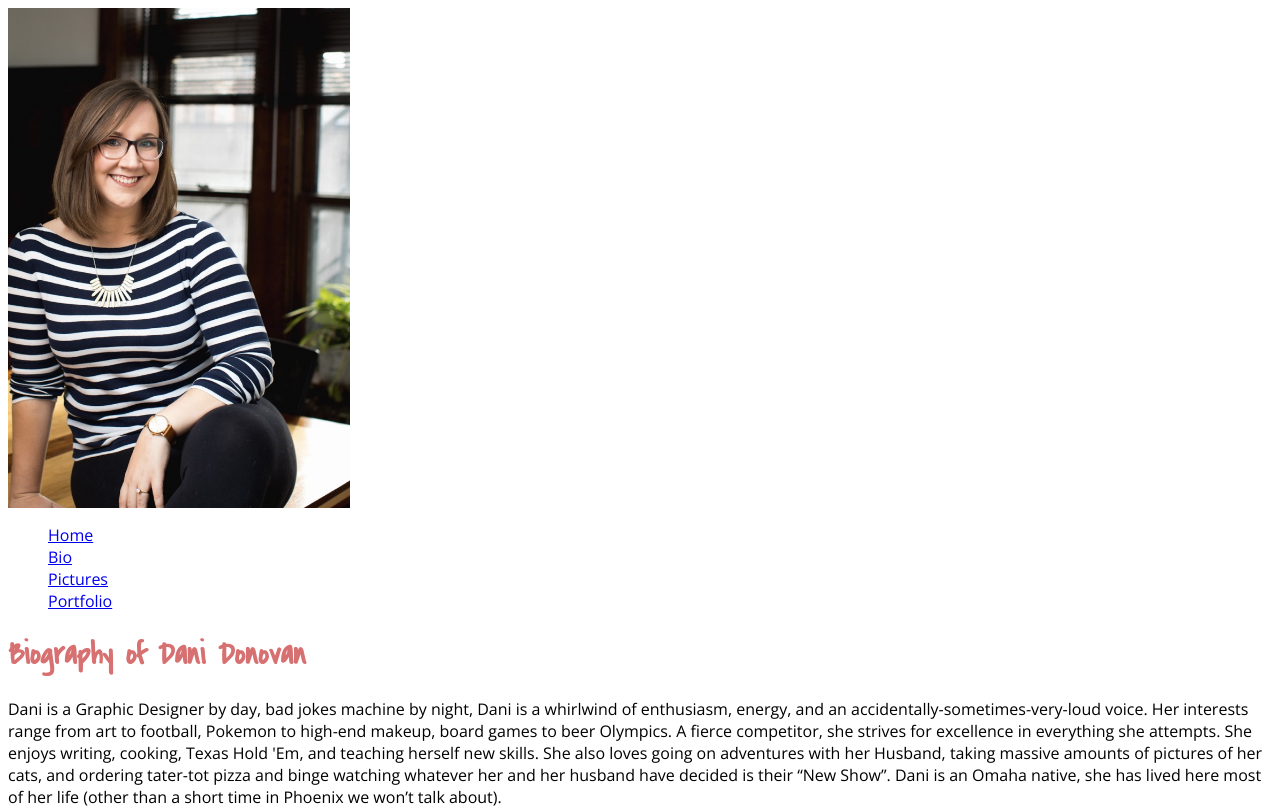
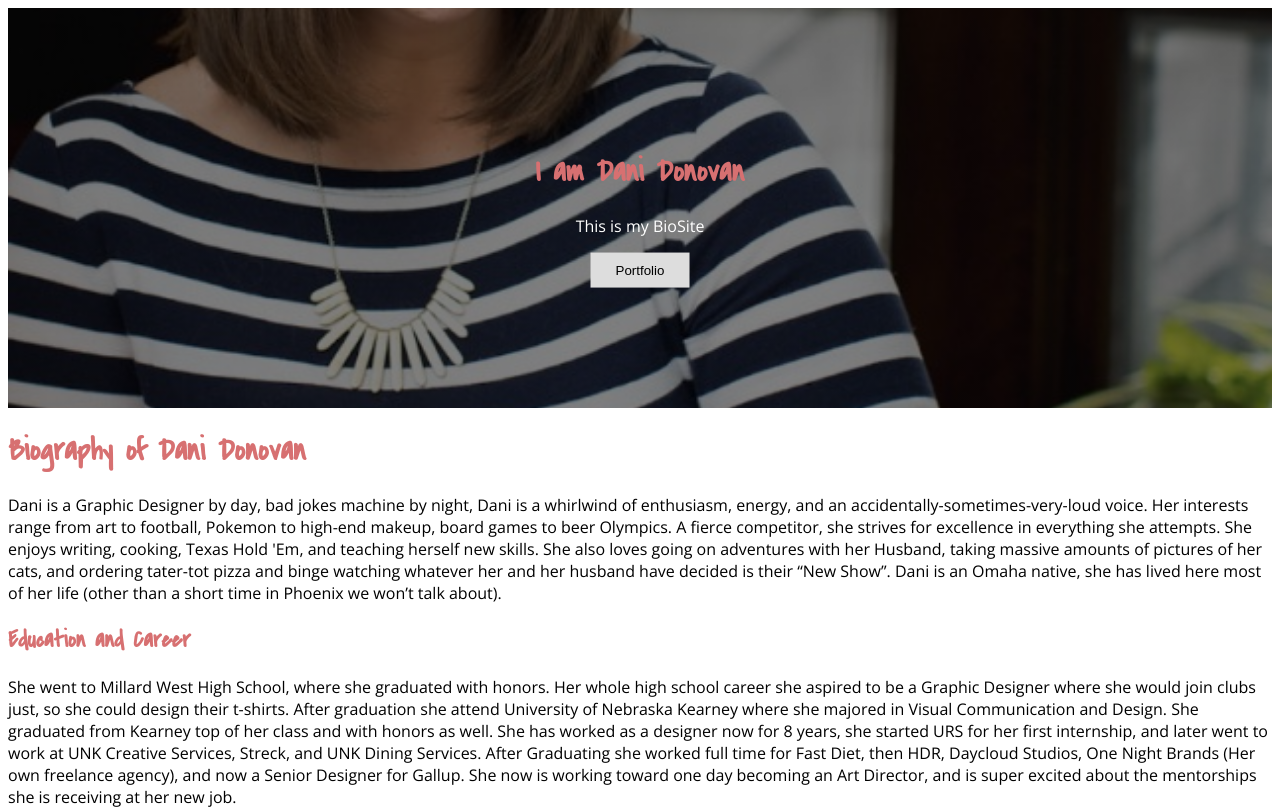
Before and after one commit to joshuaprice88/bioSite, a plain HTML site: page index.html in a window 1280 px wide. Shown: the top 811 px of the page. Drawn offline with nearby package versions, Linux system fonts and the light colour scheme.

Commit message:
Updated with Hero Image

```diff
--- a/index.html
+++ b/index.html
@@ -14,22 +14,15 @@
     </head>
 
     <body>
-        <header>
-
-
-        </header>
+           <div class = "hero-image">
+                <div class = "hero-text">
+                    <h1>I am Dani Donovan</h1>
+                    <p>This is my BioSite</p>
+                    <a href="https://www.danidonovan.com/"><button>Portfolio</button></a>
+                </div>
+                <!--<img src="images/main.jpg" alt="header photo" />-->
+            </div>
         <main>
-            <div>
-                <img src="images/main.jpg" alt="header photo" />
-            </div>
-            <nav>
-                <ul>
-                    <li><a href="#" class="current">Home</a></li>
-                    <li><a href="#" class="current">Bio</a></li>
-                    <li><a href="#" class="current">Pictures</a></li>
-                    <li><a href="https://www.danidonovan.com/" class="current">Portfolio</a></li>
-                </ul>
-            </nav>
             <h1>Biography of Dani Donovan</h1>
             <p>
                     Dani is a Graphic Designer by day, bad jokes machine by night, Dani is a whirlwind of enthusiasm, energy, and an accidentally-sometimes-very-loud voice. Her interests range from art to football, Pokemon to high-end makeup, board games to beer Olympics. A fierce competitor, she strives for excellence in everything she attempts. She enjoys writing, cooking, Texas Hold 'Em, and teaching herself new skills. She also loves going on adventures with her Husband, taking massive amounts of pictures of her cats, and ordering tater-tot pizza and binge watching whatever her and her husband have decided is their “New Show”. Dani is an Omaha native, she has lived here most of her life (other than a short time in Phoenix we won’t talk about).
--- a/style.css
+++ b/style.css
@@ -1,7 +1,46 @@
-body {
+body, html {
+    height: 100%;
     font-family: 'Open Sans', sans-serif;
     font-size: 16px;
 }
+
+
+.hero-image {
+    background-image: linear-gradient(rgba(0, 0, 0, 0.5), rgba(0, 0, 0, 0.5)), url("images/main.jpg");
+    height: 50%;
+
+    /* Position and center the image to scale nicely on all screens */
+    background-position: center;
+    background-repeat: no-repeat;
+    background-size: cover;
+    position: relative;
+}
+
+/* Place text in the middle of the image */
+.hero-text {
+    text-align: center;
+    position: absolute;
+    top: 50%;
+    left: 50%;
+    transform: translate(-50%, -50%);
+    color: white;
+}
+
+.hero-text button {
+    border: none;
+    outline: 0;
+    display: inline-block;
+    padding: 10px 25px;
+    color: black;
+    background-color: #ddd;
+    text-align: center;
+    cursor: pointer;
+  }
+
+.hero-text button:hover {
+    background-color: #555;
+    color: white;
+  }
 
 h1 {
     font-family: 'Covered By Your Grace', cursive;
@@ -18,14 +57,5 @@ li {
 }
 
 img {
-    display: block;
-    height: 500px;
+    display: inline-block;
 }
-
-#halloween {
-    transform: rotate(90deg);
-}
-
-#selfie {
-    transform: rotate(90deg);
-}
```
